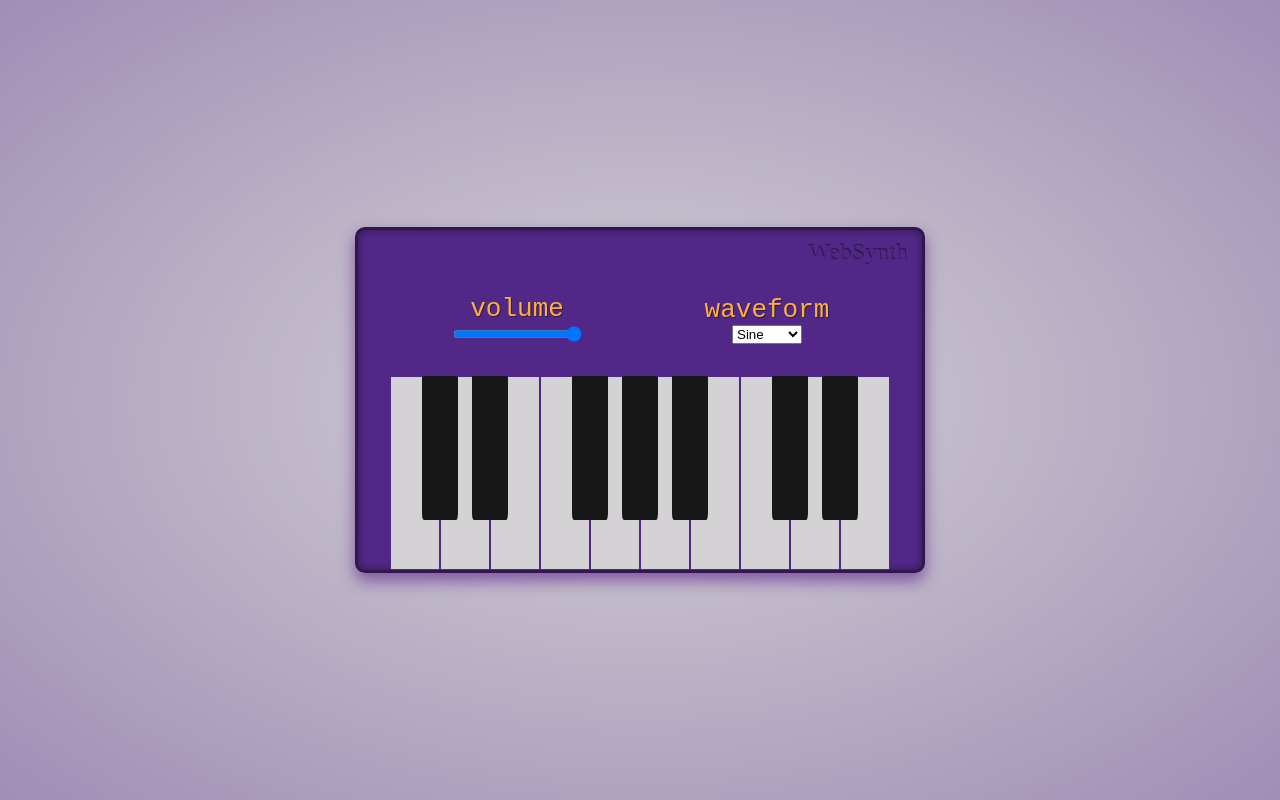
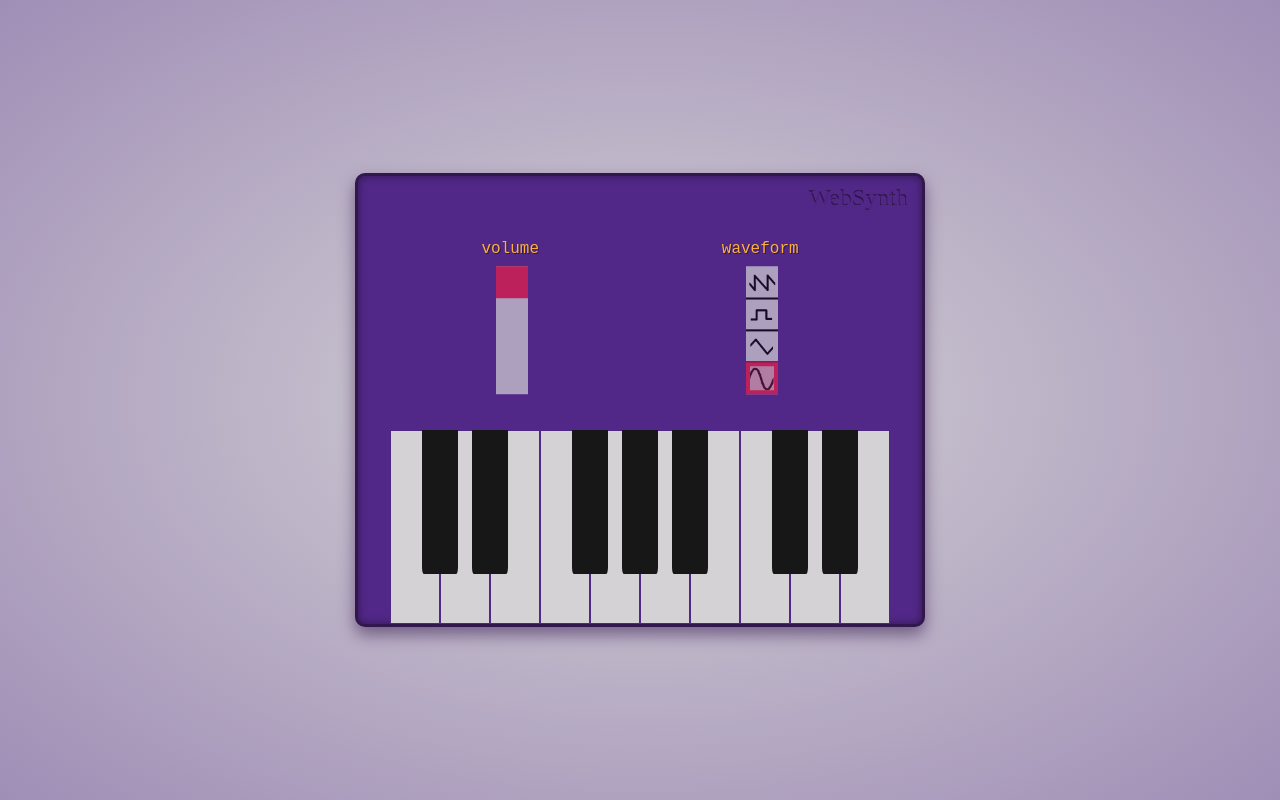
Before and after one commit to jumpbubble/WebSynth, a React (Create React App) app: page / in a window 1280 px wide. Built offline with nearby package versions, Linux system fonts and the light colour scheme.

Commit message:
added vertical sliders

```diff
--- a/src/components/Rack.scss
+++ b/src/components/Rack.scss
@@ -2,8 +2,9 @@ $site-background-color: #512888; // dark slate blue
 $site-background-color-gradient: #D4D2D5; // floral white
 $synth-background-color: #512888; // dark slate blue
 $synth-border-color: #32174D; // indigo
-$synth-border-color-trans: #4B008288; // indigo transparent
+$synth-border-color-trans: #32174D88; // indigo transparent
 $synth-detail-color-primary: #EA1F48; // crimson
+$synth-detail-color-primary-trans: #EA1F4844; // crimson transparent
 $synth-detail-color-secondary: #FBB13C	; // goldenrod
 
 .rack {
@@ -39,18 +40,6 @@ $synth-detail-color-secondary: #FBB13C	; // goldenrod
     .settings {
       flex-direction: row;
       display: flex;
-
-      .knob {
-        margin: auto;
-        flex-direction: column;
-        text-align: center;
-        display: flex;
-
-        font-family: monospace;
-        font-size: 1em;
-        color: $synth-detail-color-secondary;
-        text-shadow: 1px 1px $synth-border-color;
-      }
 
       .selector {
         margin: auto;
@@ -128,3 +117,74 @@ $key-height: 12rem;
   }
 
 }
+
+// Slider
+$vertical-slider-width: 8rem;
+$vertical-slider-height: 2rem;
+
+.knob {
+  margin: auto;
+  flex-direction: column;
+  text-align: center;
+  display: flex;
+
+  font-family: monospace;
+  color: $synth-detail-color-secondary;
+  text-shadow: 1px 1px $synth-border-color;
+
+  label {
+    font-size: 1rem;
+    margin-bottom: 0.75rem;
+  }
+}
+
+.slider-super-container {
+  height: $vertical-slider-width;
+  // fixme this should be controlled by the variables
+  width: $vertical-slider-height;
+  margin: auto;
+}
+
+.slider-container {
+  width: 100%;
+}
+
+.slider {
+  -webkit-appearance: none;  /* Override default CSS styles */
+  appearance: none;
+  width: $vertical-slider-width;
+  height: 100%;
+  transform:  rotate(270deg) translate(-33%, -150%);
+
+  background: $site-background-color-gradient;
+  outline: none; /* Remove outline */
+  opacity: 0.7; /* Set transparency (for mouse-over effects on hover) */
+  -webkit-transition: .2s; /* 0.2 seconds transition on hover */
+  transition: opacity .2s;
+}
+
+.slider::-webkit-slider-thumb {
+  -webkit-appearance: none;
+  appearance: none;
+  width: $vertical-slider-height;
+  height: $vertical-slider-height;
+  background: $synth-detail-color-primary;
+  cursor: pointer;
+}
+
+.slider::-moz-range-thumb {
+  width: $vertical-slider-height;
+  height: $vertical-slider-height;
+  background: $synth-detail-color-primary;
+  cursor: pointer;
+}
+
+#waveform::-webkit-slider-thumb {
+  background-color: $synth-detail-color-primary-trans;
+  border: 4px solid $synth-detail-color-primary;
+}
+#waveform {
+  background-image: url("../../public/waveformselector.png");
+  background-repeat: no-repeat;
+  background-size: contain;
+}
--- /dev/null
+++ b/src/components/Slider.tsx
@@ -0,0 +1,32 @@
+import "./Rack.scss";
+
+interface SliderProps {
+    default: any
+    setter: any
+    max: number
+    min: number
+    id: string
+    name?: string
+    waveform?: boolean
+}
+
+// vertical slider
+const Slider = (props: SliderProps) => {
+
+    return (
+        <div className="knob">
+            <label>
+                {props.name || props.id}
+            </label>
+            <div className="slider-super-container">
+                <div className="slider-container">
+                    <input defaultValue={props.default} className="slider" type="range" id={props.id} name={props.id} min={props.min} max={props.max} onChange={e => {
+                        props.setter(parseInt(e.target.value))
+                    }}/>
+                </div>
+            </div>
+        </div>
+    );
+}
+
+export default Slider;
--- a/src/components/Synth.tsx
+++ b/src/components/Synth.tsx
@@ -1,11 +1,13 @@
 import Controller from "./Controller";
 import {useState} from "react";
+import Slider from "./Slider";
 
 interface EmitterProps {
     audioCtx: any
 }
 
 // This component represents any number of oscillators controlled by one controller.
+// This does need to be a separate component from Rack unless the scope of this project grows significantly, consider refactoring
 const Synth = (props: EmitterProps) => {
     const osc1 = props.audioCtx.createOscillator();
     const gain1 = props.audioCtx.createGain();
@@ -16,8 +18,26 @@ const Synth = (props: EmitterProps) => {
     osc1.start();
 
     const [volume, setVolume] = useState(100);
-    const setWaveform = (waveform: string) => {
-        osc1.type = waveform;
+    let waveformNumber = 1;
+    const setWaveform = (waveform: number) => {
+        console.log(waveform, typeof waveform)
+        let waveName = "sine";
+        waveformNumber = waveform;
+        switch (waveform) {
+            case 1:
+                waveName = "sine";
+                break;
+            case 2:
+                waveName = "triangle";
+                break;
+            case 3:
+                waveName = "square";
+                break;
+            case 4:
+                waveName = "sawtooth";
+                break;
+        }
+        osc1.type = waveName;
     }
 
     return (
@@ -25,21 +45,8 @@ const Synth = (props: EmitterProps) => {
             <div className="synth-container">
                 <div className="synth">
                     <div className="settings">
-                        <div className="knob">
-                            volume
-                            <input type="range" id="volume" name="volume" min="0" max="100" value={volume} onChange={e => {
-                                setVolume(parseInt(e.target.value))
-                            }}/>
-                        </div>
-                        <div className="knob">
-                            waveform
-                            <select className="selector" onChange={e => setWaveform(e.target.value)}>
-                                <option value="sine">Sine</option>
-                                <option value="triangle">Triangle</option>
-                                <option value="sawtooth">Saw</option>
-                                <option value="square">Square</option>
-                            </select>
-                        </div>
+                        <Slider id="volume" min={0} max={100} default={volume} setter={setVolume}/>
+                        <Slider default={1} setter={setWaveform} max={4} min={1} id="waveform" waveform={true}/>
                     </div>
                 </div>
             </div>
```
Also changed, not shown: public/waveformselector.png (added).
